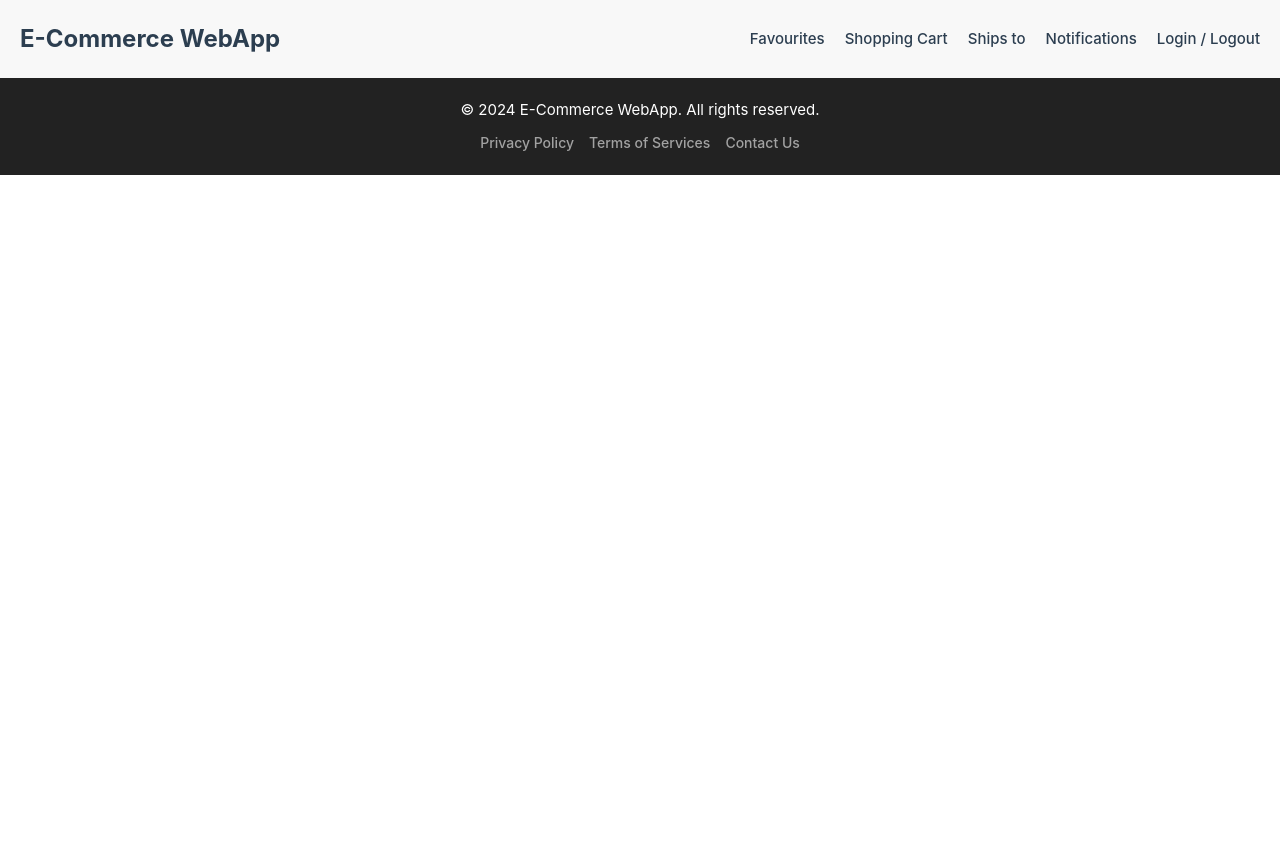
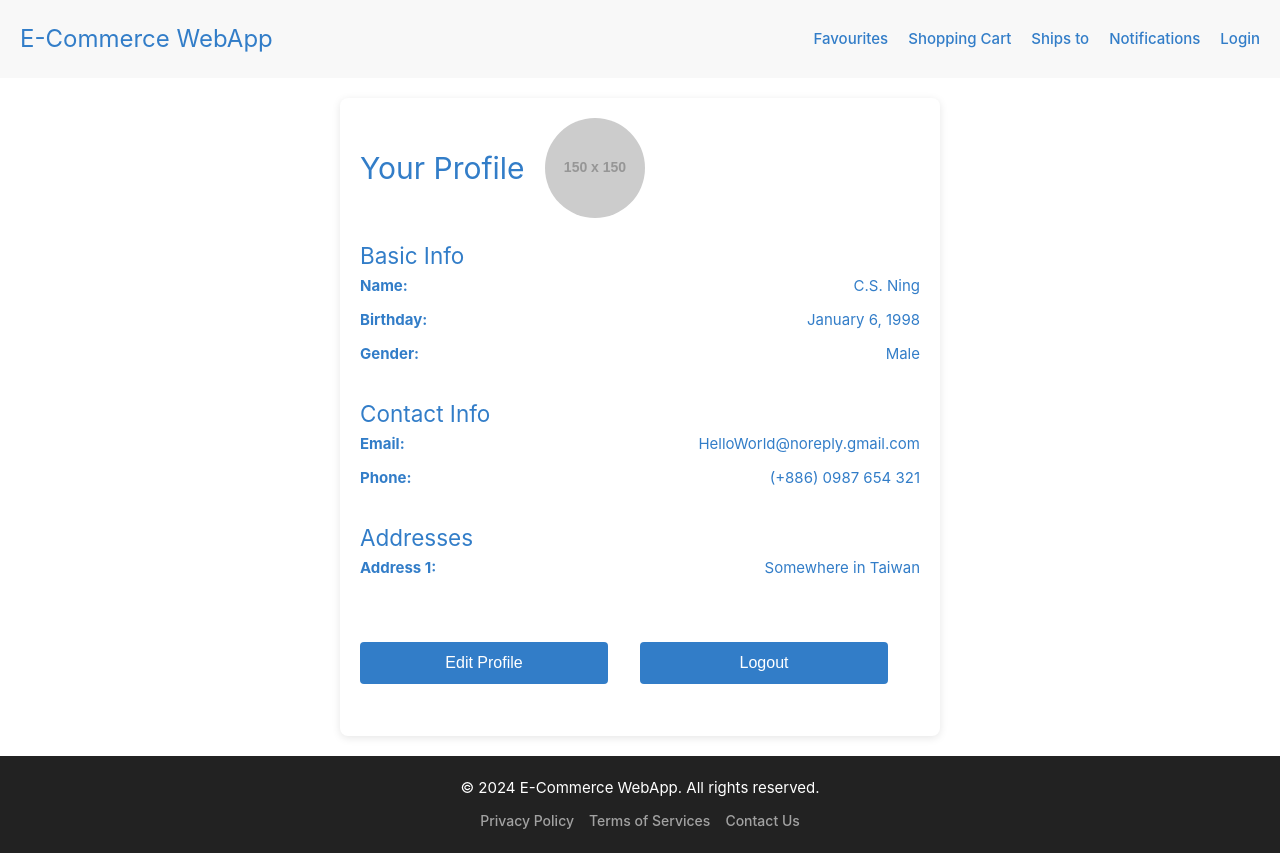
Before and after one commit to csning1998/-Suspended-e-commerce-full-stack-assignment, a Vue app in the folder frontend/: page /profile in a window 1280 px wide. Before the commit the page ends 800 px from the top, so only its background shows below. Built offline with nearby package versions, Linux system fonts and the light colour scheme; no server answers.

Commit message:
Testing dockerization

```diff
--- a/frontend/package.json
+++ b/frontend/package.json
@@ -4,7 +4,7 @@
   "private": true,
   "type": "module",
   "scripts": {
-    "dev": "vite --host",
+    "dev": "vite",
     "build": "run-p type-check \"build-only {@}\" --",
     "preview": "vite preview",
     "test:unit": "vitest",
--- a/frontend/src/assets/form.css
+++ b/frontend/src/assets/form.css
@@ -1,7 +1,9 @@
 .form-container {
-    display: contents;
-    justify-content: center;
+    display: flex;
+    flex-direction: column;
     align-items: center;
+    margin: 20px auto;
+    padding: 20px;
     min-height: 100vh;
     background-color: var(--color-background);
     transition: background-color 0.3s;
@@ -10,6 +12,8 @@
 .form-card {
     background-color: var(--color-background-soft);
     padding: 32px;
+    width: 600px;
+
     border-radius: 8px;
     box-shadow: 0 4px 10px rgba(0, 0, 0, 0.2);
     transition: background-color 0.3s, box-shadow 0.3s;
@@ -39,6 +43,18 @@
     transition: color 0.3s;
 }
 
+.form-button-container {
+    display: flex;
+    flex-direction: row;
+    align-items: center;
+    justify-content: center;
+    width: 100%;
+}
+
+.form-button-container button:not(:first-child) {
+    margin: 32px;
+}
+
 .form-field input {
     width: 100%;
     padding: 12px;
@@ -60,6 +76,7 @@
     background-color: var(--vt-c-indigo);
     color: var(--vt-c-white);
     padding: 12px 24px;
+    width: 288px;
     border: none;
     border-radius: 4px;
     cursor: pointer;
--- a/frontend/src/assets/theme.css
+++ b/frontend/src/assets/theme.css
@@ -8,7 +8,7 @@
   --vt-c-black-soft: #222222;
   --vt-c-black-mute: #282828;
 
-  --vt-c-indigo: #2c3e50;
+  --vt-c-indigo: #327dc8;
 
   --vt-c-divider-light-1: rgba(60, 60, 60, 0.29);
   --vt-c-divider-light-2: rgba(60, 60, 60, 0.12);
@@ -16,7 +16,7 @@
   --vt-c-divider-dark-2: rgba(84, 84, 84, 0.48);
 
   --vt-c-text-light-1: var(--vt-c-indigo);
-  --vt-c-text-light-2: rgba(60, 60, 60, 0.66);
+  --vt-c-text-light-2: rgba(129, 124, 124, 0.66);
   --vt-c-text-dark-1: var(--vt-c-white);
   --vt-c-text-dark-2: rgba(235, 235, 235, 0.64);
 
--- a/frontend/src/components/common/Navbar.vue
+++ b/frontend/src/components/common/Navbar.vue
@@ -1,5 +1,5 @@
 <script setup lang="ts">
-import { ref } from "vue";
+import { ref, computed, onMounted } from "vue";
 import { useRouter } from "vue-router";
 
 interface NavLink {
@@ -17,9 +17,20 @@ const navLinks = ref<NavLink[]>([
 ]);
 
 // To-do: This should be further implemented by other controller or handler instead of hardcoding.
-var is_login = false
+const isLoggedIn = ref(localStorage.getItem("isLoggedIn") === "true"); // Use ref
+
+console.log(isLoggedIn.value);
 
 const router = useRouter();
+
+onMounted(() => {
+  window.addEventListener("userLoggedIn", () => {
+    isLoggedIn.value = true;
+  });
+  window.addEventListener("userLoggedOut", () => {
+    isLoggedIn.value = false;
+  });
+});
 
 function navLinkHandler(link: NavLink) {
   if (link.href === "#") {
@@ -32,7 +43,9 @@ function navLinkHandler(link: NavLink) {
 
 <template>
   <header class="navbar">
-    <div class="logo">E-Commerce WebApp</div>
+    <div class="logo">
+      <a @click.prevent="router.push('/')"> E-Commerce WebApp</a>
+    </div>
     <nav>
       <a
         v-for="(link, index) in navLinks"
@@ -43,11 +56,8 @@ function navLinkHandler(link: NavLink) {
         {{ link.text }}
       </a>
 
-      <a v-if="!is_login" @click.prevent="router.push('/login')">
-        Login / Logout
-      </a>
-
-      <a v-else @click.prevent="router.push('/profile')"> Profile </a>
+      <a v-if="!isLoggedIn" @click.prevent="router.push('/login')">Login</a>
+      <a v-else @click.prevent="router.push('/profile')">Profile</a>
     </nav>
   </header>
 </template>
--- a/frontend/src/router/index.ts
+++ b/frontend/src/router/index.ts
@@ -2,6 +2,7 @@ import { createRouter, createWebHistory } from "vue-router";
 import HomeView from "../views/HomeView.vue";
 import LoginView from "@/views/LoginView.vue";
 import RegistrationView from "@/views/RegistrationView.vue";
+import UserProfileView from "@/views/UserProfileView.vue";
 
 const router = createRouter({
   history: createWebHistory(import.meta.env.BASE_URL),
@@ -20,7 +21,12 @@ const router = createRouter({
       path: "/register",
       name: "register",
       component: RegistrationView,
-    }
+    },
+    {
+      path: "/profile",
+      name: "profile",
+      component: UserProfileView,
+    },
   ],
 });
 
--- a/frontend/src/views/LoginView.vue
+++ b/frontend/src/views/LoginView.vue
@@ -26,10 +26,16 @@ async function login(): Promise<void> {
       userPassword: loginFormData.value.userPassword,
     });
 
-    // // Save the token of login
-    // localStorage.setItem("token", res.data.token);
-    // // Set the token into default header.
-    // request.defaults.headers.common["CommerceAuthToken"] = res.data.token;
+    // Save the token of login
+    localStorage.setItem("isLoggedIn", "true");
+    localStorage.setItem("token", res.data.token);
+    // Set the token into default header.
+    request.defaults.headers.common["CommerceAuthToken"] = res.data.token;
+
+    window.dispatchEvent(new CustomEvent("userLoggedIn")); // Dispatch the event
+
+    alert("Login successfully");
+    console.log("isLoggedIn", localStorage.getItem("isLoggedIn"));
 
     await router.push("/");
   } catch (error) {
--- a/frontend/src/views/UserProfileView.vue
+++ b/frontend/src/views/UserProfileView.vue
@@ -1,11 +1,140 @@
 <script setup lang="ts">
+import { reactive } from "vue";
+import { useRouter } from "vue-router";
 
+const router = useRouter();
+
+const user = reactive({
+  name: "C.S. Ning",
+  birthday: "January 6, 1998",
+  gender: "Male",
+  email: "HelloWorld@noreply.gmail.com",
+  phone: "(+886) 0987 654 321",
+  addresses: ["Somewhere in Taiwan"],
+});
+
+const editProfile = () => {
+  // Add your logic to handle profile editing here.  This could involve:
+  // 1. Showing editable fields.
+  // 2. Making API calls to update the user data.
+  // 3. Updating the `user` reactive data object.
+  alert("Edit Profile functionality not yet implemented");
+};
+
+const logout = () => {
+  localStorage.removeItem("isLoggedIn");
+  localStorage.removeItem("token");
+  window.dispatchEvent(new CustomEvent("userLoggedOut")); // Dispatch the event
+  alert("You have been logged out.");
+  router.push("/"); // Redirect to home or login after logout
+};
 </script>
 
 <template>
+  <div class="profile-container">
+    <div class="profile-header">
+      <h1>Your Profile</h1>
+      <img
+        class="profile-picture"
+        src="https://via.placeholder.com/150"
+        alt="Profile Picture"
+      />
+    </div>
 
+    <section class="profile-section">
+      <h2>Basic Info</h2>
+      <div class="profile-item">
+        <label>Name:</label>
+        <span>{{ user.name }}</span>
+      </div>
+      <div class="profile-item">
+        <label>Birthday:</label>
+        <span>{{ user.birthday }}</span>
+      </div>
+      <div class="profile-item">
+        <label>Gender:</label>
+        <span>{{ user.gender }}</span>
+      </div>
+    </section>
+
+    <section class="profile-section">
+      <h2>Contact Info</h2>
+      <div class="profile-item">
+        <label>Email:</label>
+        <span>{{ user.email }}</span>
+      </div>
+      <div class="profile-item">
+        <label>Phone:</label>
+        <span>{{ user.phone }}</span>
+      </div>
+    </section>
+
+    <section class="profile-section">
+      <h2>Addresses</h2>
+      <div
+        v-for="(address, index) in user.addresses"
+        :key="index"
+        class="profile-item address-item"
+      >
+        <label>Address {{ index + 1 }}:</label>
+        <span>{{ address }}</span>
+      </div>
+    </section>
+
+    <div class="form-button-container">
+      <button class="form-button" @click="editProfile">Edit Profile</button>
+      <button class="form-button" @click.prevent="logout">Logout</button>
+    </div>
+  </div>
 </template>
 
 <style scoped>
+.profile-container {
+  display: flex;
+  flex-direction: column;
+  width: 600px;
+  margin: 20px auto;
+  padding: 20px;
+  border-radius: 8px;
+  box-shadow: 0 2px 8px rgba(0, 0, 0, 0.1);
+  background-color: var(--color-background); /* Use theme color */
+  color: var(--color-text); /* Use theme color */
+}
 
+.profile-header {
+  display: flex;
+  align-items: center;
+  margin-bottom: 20px;
+}
+
+.profile-picture {
+  width: 100px;
+  height: 100px;
+  border-radius: 50%;
+  margin-left: 20px;
+}
+
+.profile-section {
+  margin-bottom: 20px;
+}
+
+.profile-item {
+  display: flex;
+  justify-content: space-between;
+  margin-bottom: 10px;
+}
+
+.profile-item label {
+  font-weight: bold;
+  width: 120px; /* Increased width for better readability */
+}
+
+.address-item span {
+  word-break: break-word;
+}
+
+h1,
+h2 {
+  color: var(--color-heading); /* Use theme color */
+}
 </style>
--- a/frontend/vite.config.ts
+++ b/frontend/vite.config.ts
@@ -14,9 +14,5 @@ export default defineConfig({
     alias: {
       '@': fileURLToPath(new URL('./src', import.meta.url))
     }
-  },
-  server: {
-    host: '0.0.0.0',
-    port: 5173
   }
 })
```
Also changed, not shown: 1 other file (tests, documents, lock files or other folders).
